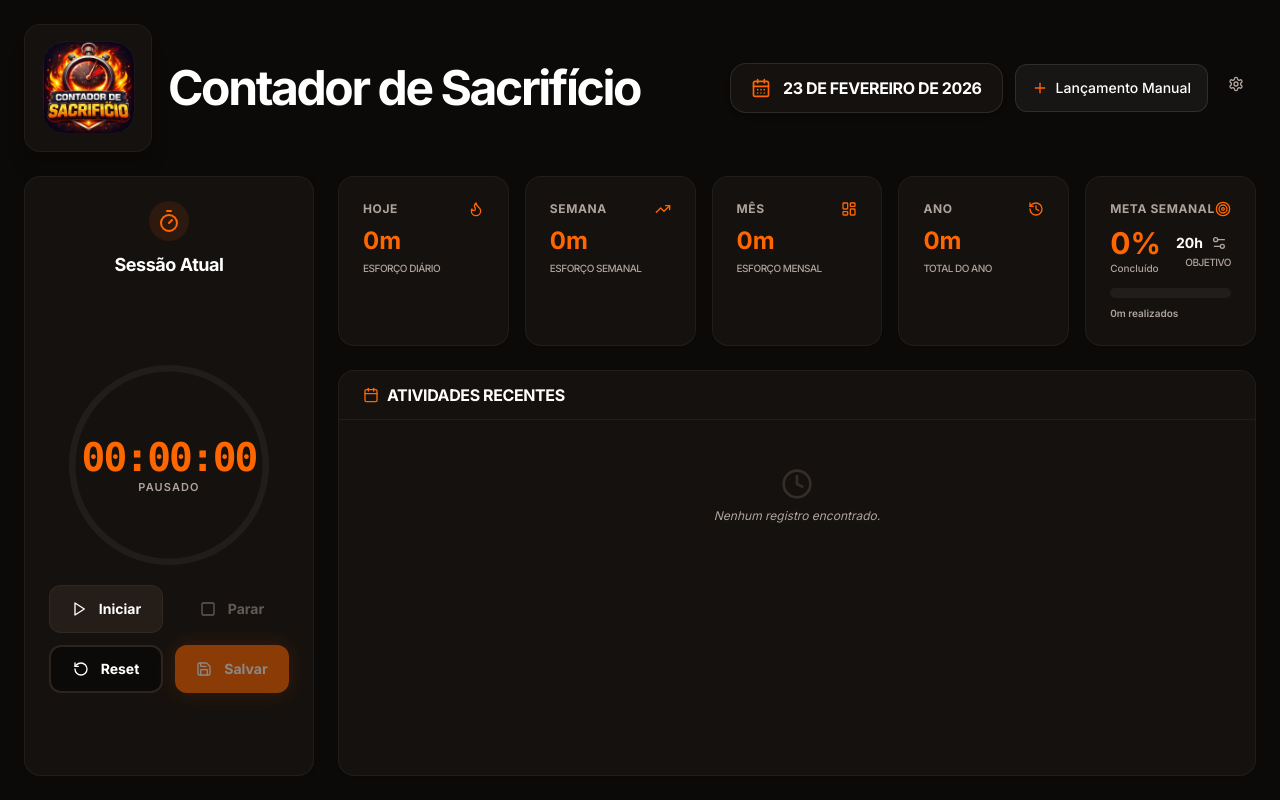
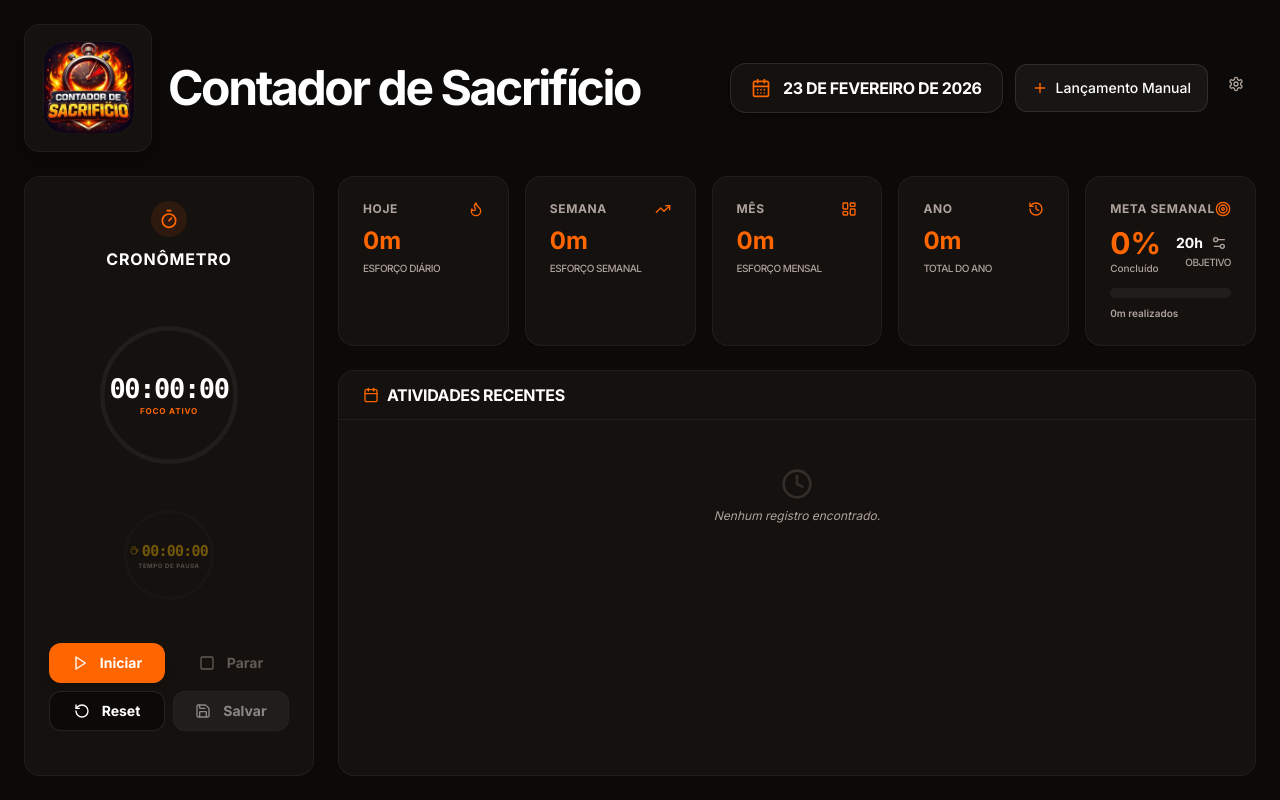
Before and after one commit to isaquesda99/Contador-de-Sacrif-cio, a Next.js app: page / in a window 1280 px wide. Built offline with nearby package versions, Linux system fonts and the light colour scheme.

Commit message:
Enhance TimerDisplay with break time and UI updates
Added break time functionality and updated document title during active and paused states. Improved UI elements and adjusted progress calculations for study and break timers.

```diff
--- a/src/components/study/TimerDisplay.tsx
+++ b/src/components/study/TimerDisplay.tsx
@@ -5,7 +5,7 @@ import { useState, useEffect } from "react";
 import { Button } from "@/components/ui/button";
 import { Card, CardContent, CardHeader, CardTitle } from "@/components/ui/card";
 import { formatTime } from "@/lib/study-utils";
-import { Play, Pause, RotateCcw, Square, Save, Timer as TimerIcon } from "lucide-react";
+import { Play, Pause, RotateCcw, Square, Save, Timer as TimerIcon, Coffee } from "lucide-react";
 import { cn } from "@/lib/utils";
 
 interface TimerDisplayProps {
@@ -14,32 +14,35 @@ interface TimerDisplayProps {
 
 export function TimerDisplay({ onSave }: TimerDisplayProps) {
   const [time, setTime] = useState(0);
+  const [breakTime, setBreakTime] = useState(0);
   const [isActive, setIsActive] = useState(false);
   const [isPaused, setIsPaused] = useState(true);
 
-  // Atualiza o título da aba do navegador
   useEffect(() => {
     const defaultTitle = "Contador de Sacrifício";
     if (isActive && !isPaused) {
-      document.title = `${formatTime(time)} - ${defaultTitle}`;
+      document.title = `🔥 ${formatTime(time)} - ${defaultTitle}`;
     } else if (isActive && isPaused && time > 0) {
-      document.title = `Pausado (${formatTime(time)}) - ${defaultTitle}`;
+      document.title = `☕ Pausa (${formatTime(breakTime)}) - ${defaultTitle}`;
     } else {
       document.title = defaultTitle;
     }
 
-    // Retorna ao título padrão quando o componente é desmontado
     return () => {
       document.title = defaultTitle;
     };
-  }, [time, isActive, isPaused]);
+  }, [time, breakTime, isActive, isPaused]);
 
   useEffect(() => {
     let interval: NodeJS.Timeout | null = null;
 
-    if (isActive && !isPaused) {
+    if (isActive) {
       interval = setInterval(() => {
-        setTime((prevTime) => prevTime + 1);
+        if (!isPaused) {
+          setTime((prev) => prev + 1);
+        } else {
+          setBreakTime((prev) => prev + 1);
+        }
       }, 1000);
     } else {
       if (interval) clearInterval(interval);
@@ -68,6 +71,7 @@ export function TimerDisplay({ onSave }: TimerDisplayProps) {
     setIsActive(false);
     setIsPaused(true);
     setTime(0);
+    setBreakTime(0);
   };
 
   const handleSave = () => {
@@ -77,71 +81,116 @@ export function TimerDisplay({ onSave }: TimerDisplayProps) {
     }
   };
 
-  // Progress animation placeholder calculation
-  const progressPercentage = (time % 60) * (100 / 60);
+  const studyProgress = (time % 60) * (100 / 60);
+  const breakProgress = (breakTime % 60) * (100 / 60);
 
   return (
     <Card className="w-full overflow-hidden border border-white/5 shadow-2xl bg-card h-full flex flex-col">
-      <CardHeader className="text-center pb-2">
+      <CardHeader className="text-center pb-0">
         <div className="flex justify-center mb-1">
           <div className="bg-primary/10 p-2 rounded-full">
-            <TimerIcon className="h-6 w-6 text-primary" />
+            <TimerIcon className="h-5 w-5 text-primary" />
           </div>
         </div>
-        <CardTitle className="text-lg font-bold text-white">Sessão Atual</CardTitle>
+        <CardTitle className="text-base font-bold text-white uppercase tracking-wider">Cronômetro</CardTitle>
       </CardHeader>
-      <CardContent className="flex flex-col items-center gap-6 py-4 flex-1 justify-center">
-        <div className="relative flex items-center justify-center scale-90 md:scale-110">
-          <svg className="w-48 h-48 transform -rotate-90">
+
+      <CardContent className="flex flex-col items-center gap-4 py-4 flex-1 justify-center overflow-y-auto">
+        {/* Cronômetro de Estudo */}
+        <div className="relative flex items-center justify-center scale-75 md:scale-90 transition-transform">
+          <svg className="w-40 h-40 transform -rotate-90">
             <circle
-              cx="96"
-              cy="96"
-              r="88"
+              cx="80"
+              cy="80"
+              r="74"
               stroke="currentColor"
-              strokeWidth="6"
+              strokeWidth="5"
               fill="transparent"
               className="text-white/5"
             />
             <circle
-              cx="96"
-              cy="96"
-              r="88"
+              cx="80"
+              cy="80"
+              r="74"
               stroke="currentColor"
-              strokeWidth="6"
+              strokeWidth="5"
               fill="transparent"
-              strokeDasharray={552}
-              strokeDashoffset={552 - (552 * progressPercentage) / 100}
+              strokeDasharray={465}
+              strokeDashoffset={465 - (465 * studyProgress) / 100}
               className={cn(
-                "text-primary transition-all duration-1000 ease-linear shadow-[0_0_15px_rgba(255,100,0,0.5)]",
-                !isActive && "text-muted"
+                "text-primary transition-all duration-1000 ease-linear",
+                isActive && !isPaused ? "shadow-[0_0_15px_rgba(255,100,0,0.5)]" : "text-muted-foreground/30"
               )}
             />
           </svg>
           <div className="absolute flex flex-col items-center">
-            <span className="text-4xl font-mono font-bold tracking-tighter text-primary">
+            <span className="text-3xl font-mono font-black tracking-tighter text-white">
               {formatTime(time)}
             </span>
-            <span className="text-[10px] uppercase tracking-widest text-muted-foreground font-semibold">
-              {isPaused ? "Pausado" : "Focado"}
+            <span className="text-[9px] uppercase tracking-widest text-primary font-bold">
+              Foco Ativo
             </span>
           </div>
         </div>
 
-        <div className="grid grid-cols-2 gap-3 w-full max-w-[280px]">
+        {/* Cronômetro de Pausa (Pomodoro) */}
+        <div className={cn(
+          "relative flex items-center justify-center scale-50 md:scale-75 transition-all duration-500",
+          (isActive && isPaused) ? "opacity-100" : "opacity-40"
+        )}>
+          <svg className="w-32 h-32 transform -rotate-90">
+            <circle
+              cx="64"
+              cy="64"
+              r="58"
+              stroke="currentColor"
+              strokeWidth="4"
+              fill="transparent"
+              className="text-white/5"
+            />
+            <circle
+              cx="64"
+              cy="64"
+              r="58"
+              stroke="currentColor"
+              strokeWidth="4"
+              fill="transparent"
+              strokeDasharray={364}
+              strokeDashoffset={364 - (364 * breakProgress) / 100}
+              className={cn(
+                "text-accent transition-all duration-1000 ease-linear",
+                isActive && isPaused ? "shadow-[0_0_10px_rgba(255,200,0,0.4)]" : "text-muted-foreground/20"
+              )}
+            />
+          </svg>
+          <div className="absolute flex flex-col items-center">
+            <div className="flex items-center gap-1">
+              <Coffee className="h-3 w-3 text-accent" />
+              <span className="text-xl font-mono font-bold tracking-tighter text-accent">
+                {formatTime(breakTime)}
+              </span>
+            </div>
+            <span className="text-[8px] uppercase tracking-widest text-muted-foreground font-bold">
+              Tempo de Pausa
+            </span>
+          </div>
+        </div>
+
+        <div className="grid grid-cols-2 gap-2 w-full max-w-[260px] mt-2">
           {!isActive || isPaused ? (
             <Button
               onClick={handleStart}
               size="sm"
-              className="bg-secondary hover:bg-secondary/80 text-white font-bold rounded-xl h-12 border border-white/5"
+              className="bg-primary hover:bg-primary/90 text-primary-foreground font-bold rounded-xl h-10 shadow-lg"
             >
-              <Play className="h-4 w-4 mr-1" /> Iniciar
+              <Play className="h-4 w-4 mr-1" /> {isActive ? "Voltar" : "Iniciar"}
             </Button>
           ) : (
             <Button
               onClick={handlePause}
               size="sm"
               variant="outline"
-              className="font-bold rounded-xl h-12 border-2 text-white"
+              className="font-bold rounded-xl h-10 border-2 border-primary/50 text-white hover:bg-primary/10"
             >
               <Pause className="h-4 w-4 mr-1" /> Pausar
             </Button>
@@ -152,7 +201,7 @@ export function TimerDisplay({ onSave }: TimerDisplayProps) {
             size="sm"
             variant="ghost"
             disabled={!isActive}
-            className="font-bold rounded-xl h-12 text-muted-foreground hover:text-white"
+            className="font-bold rounded-xl h-10 text-muted-foreground hover:text-white hover:bg-white/5"
           >
             <Square className="h-4 w-4 mr-1" /> Parar
           </Button>
@@ -161,7 +210,7 @@ export function TimerDisplay({ onSave }: TimerDisplayProps) {
             onClick={handleReset}
             size="sm"
             variant="outline"
-            className="font-bold rounded-xl h-12 border-2 text-white"
+            className="font-bold rounded-xl h-10 border border-white/10 text-white hover:bg-white/5"
           >
             <RotateCcw className="h-4 w-4 mr-1" /> Reset
           </Button>
@@ -169,7 +218,7 @@ export function TimerDisplay({ onSave }: TimerDisplayProps) {
           <Button
             onClick={handleSave}
             size="sm"
-            className="bg-primary hover:bg-primary/90 text-primary-foreground font-bold rounded-xl h-12 shadow-[0_0_20px_rgba(255,100,0,0.3)]"
+            className="bg-white/10 hover:bg-white/20 text-white font-bold rounded-xl h-10 border border-white/5"
             disabled={time === 0}
           >
             <Save className="h-4 w-4 mr-1" /> Salvar
```
